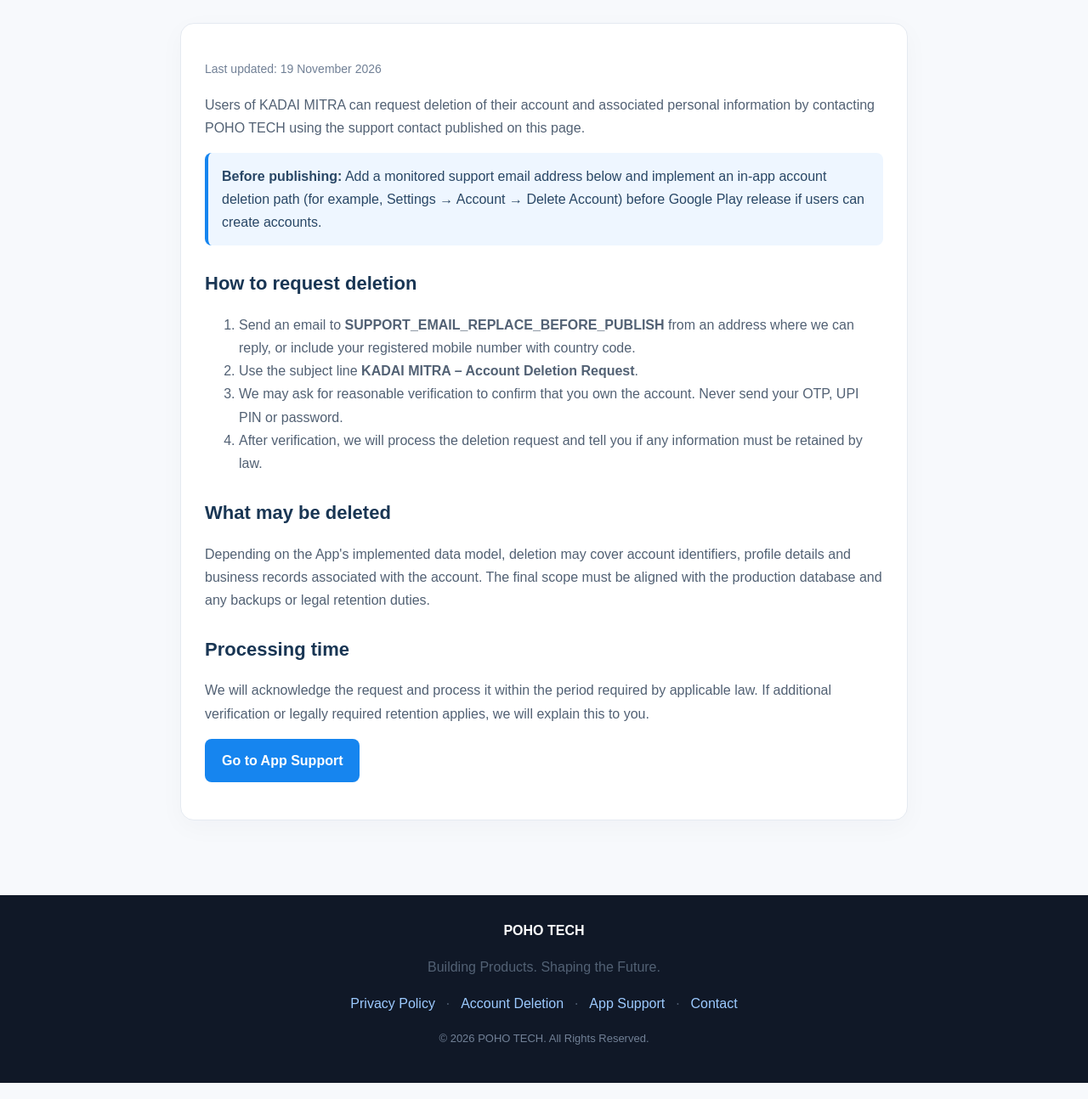
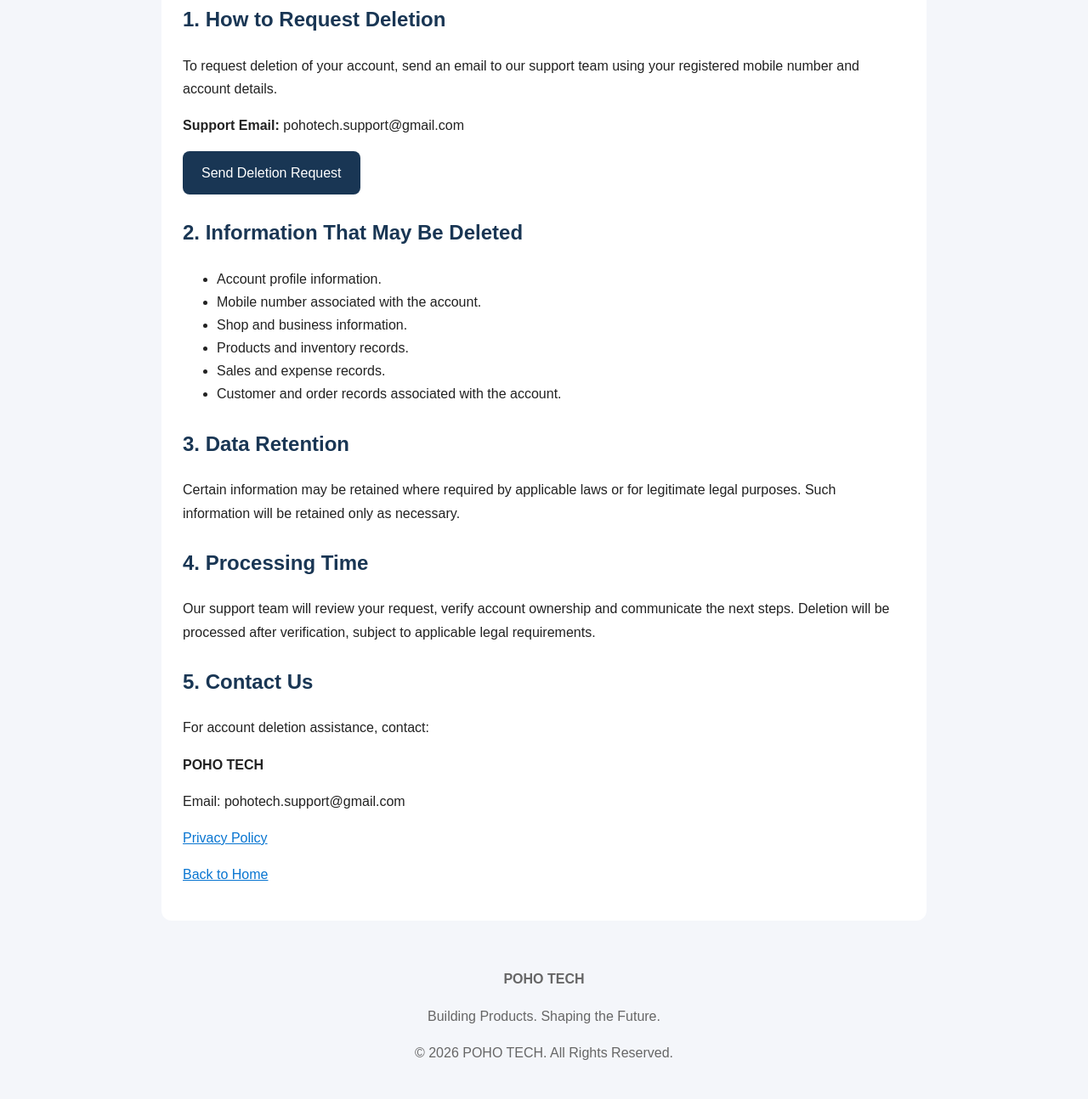
Before and after one commit to sselvam2014-lgtm/pohotech-website, a plain HTML site: page account-deletion.html in a window 1280 px wide. Shown: the part 380-1674 px from the top of the page at 85% size. Drawn offline with Linux system fonts and the light colour scheme.

Commit message:
Update account deletion page

```diff
--- a/account-deletion.html
+++ b/account-deletion.html
@@ -1,45 +1,63 @@
 <!DOCTYPE html>
-<html lang="en"><head><meta charset="UTF-8"><meta name="viewport" content="width=device-width, initial-scale=1.0">
-<meta name="theme-color" content="#101827"><title>Account Deletion | POHO TECH</title>
-<meta name="description" content="Instructions for requesting deletion of a KADAI MITRA account and associated information.">
+<html lang="en">
+<head>
+<meta charset="UTF-8">
+<meta name="viewport" content="width=device-width, initial-scale=1.0">
+<title>Account Deletion | POHO TECH</title>
 <style>
-:root{--navy:#101827;--navy2:#193654;--blue:#1685ef;--cyan:#60a5fa;--ink:#182235;--muted:#64748b;--bg:#f7f9fc;--line:#e5eaf1}
-*{box-sizing:border-box}html{scroll-behavior:smooth}body{margin:0;font-family:Arial,Helvetica,sans-serif;background:var(--bg);color:var(--ink);line-height:1.7}
-header{background:var(--navy);color:#fff;padding:17px max(6%,calc((100% - 1120px)/2));display:flex;align-items:center;justify-content:space-between;gap:20px}
-.brand{font-size:25px;font-weight:900;letter-spacing:1px;text-decoration:none;color:#fff;white-space:nowrap}.brand .p{color:#ff303b}.brand .o1{color:#ffbf00}.brand .h{color:#00b985}.brand .o2{color:#1685ef}
-nav{display:flex;gap:22px;flex-wrap:wrap}nav a{color:#fff;text-decoration:none;font-size:15px}nav a:hover{color:var(--cyan)}
-.hero{background:linear-gradient(135deg,var(--navy),#123b65);color:#fff;padding:65px 20px;text-align:center}.eyebrow{color:#60a5fa;font-size:12px;font-weight:bold;letter-spacing:3px;text-transform:uppercase}.hero h1{font-size:clamp(32px,5vw,48px);line-height:1.18;margin:12px auto;max-width:850px}.hero p{color:#d5deeb;max-width:720px;margin:12px auto}
-main{max-width:900px;margin:0 auto;padding:42px 22px 70px}.panel{background:#fff;border:1px solid var(--line);border-radius:16px;padding:28px;margin:18px 0;box-shadow:0 8px 30px #14213d08}
-h2{font-size:22px;color:#193654;margin:26px 0 8px}h3{font-size:17px;color:#193654;margin:18px 0 6px}p,li{color:#526174}ul{padding-left:22px}.note{background:#eef6ff;border-left:4px solid var(--blue);padding:14px 16px;border-radius:8px;color:#294766}
-a{color:#0875d1} .btn{display:inline-block;background:var(--blue);color:#fff;padding:12px 20px;border-radius:8px;text-decoration:none;font-weight:bold}.btn:hover{background:#086bc2}
-footer{background:var(--navy);color:#cbd5e1;text-align:center;padding:28px 18px}footer strong{color:#fff}footer a{color:#9ccaff;text-decoration:none;margin:0 8px}
-.small{font-size:13px;color:#718096}.meta{font-size:14px;color:#718096}
-@media(max-width:620px){header{align-items:flex-start;flex-direction:column;padding:15px 5%}nav{gap:14px}.panel{padding:20px}.hero{padding:48px 18px}main{padding:28px 16px 55px}}
-</style></head><body>
-<header><a class="brand" href="index.html"><span class="p">P</span><span class="o1">O</span><span class="h">H</span><span class="o2">O</span> TECH</a>
-<nav><a href="index.html">Home</a><a href="index.html#about">About</a><a href="index.html#products">Products</a><a href="app-support.html">Support</a><a href="contact.html">Contact</a></nav></header>
+body{font-family:Arial,sans-serif;margin:0;background:#f4f6fa;color:#222;line-height:1.7}
+header{background:#101827;color:white;padding:25px;text-align:center}
+main{max-width:850px;margin:30px auto;padding:25px;background:white;border-radius:12px}
+h2{color:#193654;margin-top:25px}
+a{color:#0875d1}
+.btn{display:inline-block;background:#193654;color:white;padding:12px 22px;border-radius:8px;text-decoration:none}
+footer{text-align:center;padding:25px;color:#666}
+</style>
+</head>
+<body>
+<header>
+<h1>POHO TECH</h1>
+<p>Account Deletion</p>
+</header>
+<main>
+<h2>Request Account Deletion</h2>
+<p>This page explains how users of the KADAI MITRA application can request deletion of their account.</p>
 
-<section class="hero"><div class="eyebrow">YOUR DATA, YOUR CHOICE</div><h1>Request Account Deletion</h1><p>Instructions for requesting deletion of a KADAI MITRA account and associated information.</p></section>
-<main>
-<div class="panel">
-<p class="meta">Last updated: 19 November 2026</p>
-<p>Users of KADAI MITRA can request deletion of their account and associated personal information by contacting POHO TECH using the support contact published on this page.</p>
-<div class="note"><strong>Before publishing:</strong> Add a monitored support email address below and implement an in-app account deletion path (for example, Settings → Account → Delete Account) before Google Play release if users can create accounts.</div>
-<h2>How to request deletion</h2>
-<ol>
-<li>Send an email to <strong>SUPPORT_EMAIL_REPLACE_BEFORE_PUBLISH</strong> from an address where we can reply, or include your registered mobile number with country code.</li>
-<li>Use the subject line <strong>KADAI MITRA – Account Deletion Request</strong>.</li>
-<li>We may ask for reasonable verification to confirm that you own the account. Never send your OTP, UPI PIN or password.</li>
-<li>After verification, we will process the deletion request and tell you if any information must be retained by law.</li>
-</ol>
-<h2>What may be deleted</h2>
-<p>Depending on the App's implemented data model, deletion may cover account identifiers, profile details and business records associated with the account. The final scope must be aligned with the production database and any backups or legal retention duties.</p>
-<h2>Processing time</h2>
-<p>We will acknowledge the request and process it within the period required by applicable law. If additional verification or legally required retention applies, we will explain this to you.</p>
-<p><a class="btn" href="app-support.html">Go to App Support</a></p>
-</div>
+<h2>1. How to Request Deletion</h2>
+<p>To request deletion of your account, send an email to our support team using your registered mobile number and account details.</p>
+
+<p><strong>Support Email:</strong> pohotech.support@gmail.com</p>
+
+<a class="btn" href="mailto:pohotech.support@gmail.com?subject=KADAI%20MITRA%20Account%20Deletion%20Request">Send Deletion Request</a>
+
+<h2>2. Information That May Be Deleted</h2>
+<ul>
+<li>Account profile information.</li>
+<li>Mobile number associated with the account.</li>
+<li>Shop and business information.</li>
+<li>Products and inventory records.</li>
+<li>Sales and expense records.</li>
+<li>Customer and order records associated with the account.</li>
+</ul>
+
+<h2>3. Data Retention</h2>
+<p>Certain information may be retained where required by applicable laws or for legitimate legal purposes. Such information will be retained only as necessary.</p>
+
+<h2>4. Processing Time</h2>
+<p>Our support team will review your request, verify account ownership and communicate the next steps. Deletion will be processed after verification, subject to applicable legal requirements.</p>
+
+<h2>5. Contact Us</h2>
+<p>For account deletion assistance, contact:</p>
+<p><strong>POHO TECH</strong></p>
+<p>Email: pohotech.support@gmail.com</p>
+
+<p><a href="privacy-policy.html">Privacy Policy</a></p>
+<p><a href="index.html">Back to Home</a></p>
 </main>
-<footer><strong>POHO TECH</strong><p>Building Products. Shaping the Future.</p>
-<p><a href="privacy-policy.html">Privacy Policy</a> · <a href="account-deletion.html">Account Deletion</a> · <a href="app-support.html">App Support</a> · <a href="contact.html">Contact</a></p>
-<p class="small">© 2026 POHO TECH. All Rights Reserved.</p></footer>
-</body></html>
+<footer>
+<strong>POHO TECH</strong>
+<p>Building Products. Shaping the Future.</p>
+<p>© 2026 POHO TECH. All Rights Reserved.</p>
+</footer>
+</body>
+</html>
```
